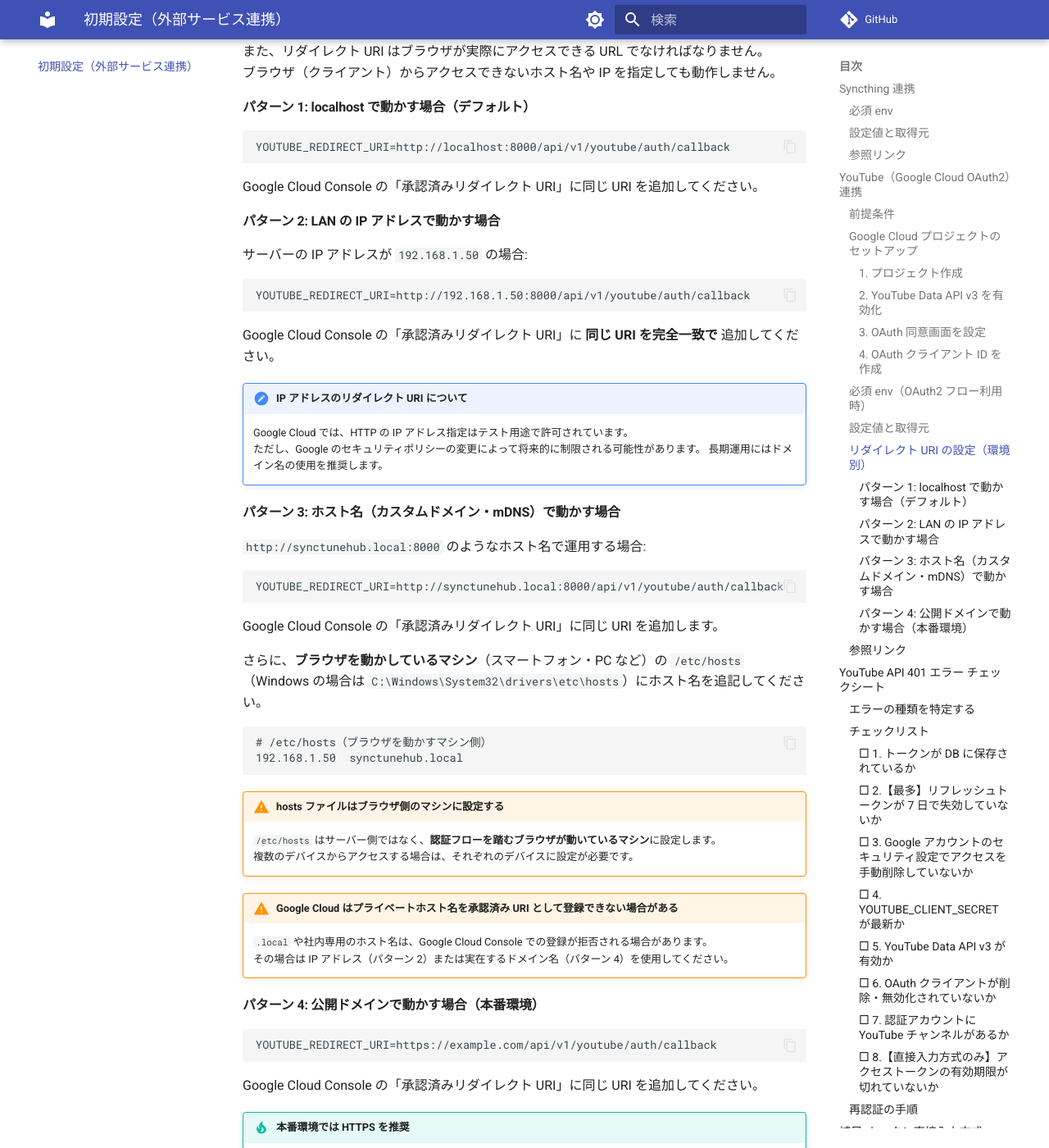
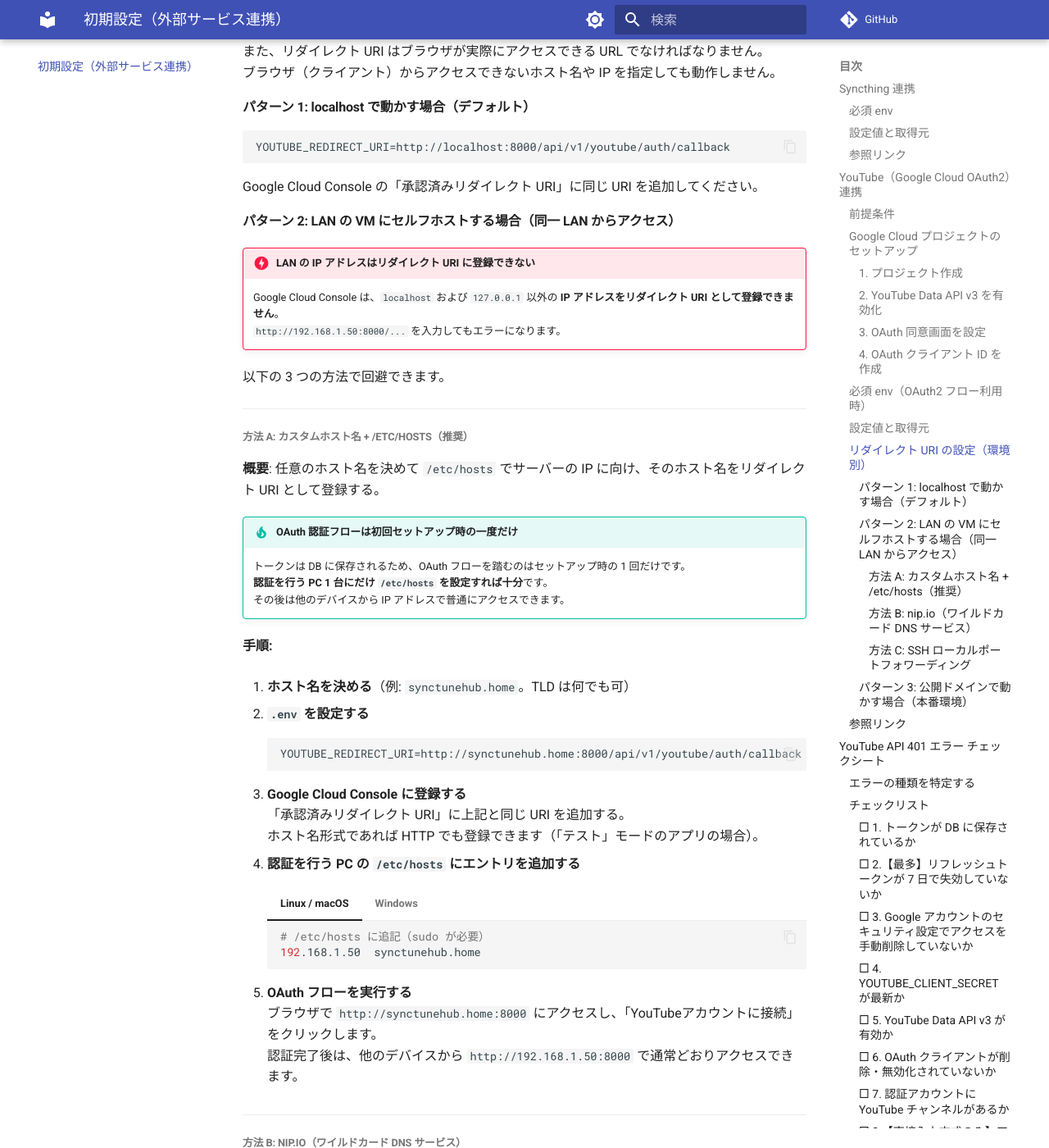
Before and after one commit to pacificbelt30/local-music-player, an MkDocs documentation site: the page built from docs/setup/external-services.md, in a window 1280 px wide and 1400 px high, scrolled down 2773 px. Shown: the whole window at 82% size. Built offline with MkDocs 1.6.1 and Material for MkDocs 9.7.7, drawn with Linux system fonts in a browser that asks for light colours; comment, search, counter and statistics services are not loaded; some of the changed text lies outside the part shown.

Commit message:
docs: LAN IP でリダイレクト URI が登録できない問題の対策を追記
Google Cloud Console は localhost/127.0.0.1 以外の IP アドレスを
リダイレクト URI として登録できないため、セルフホスト LAN 環境向けに
3 つの回避策をパターン 2 として整理した。

- 方法 A: カスタムホスト名 + /etc/hosts（推奨）
  - OAuth フローは初回 1 回のみ・設定 PC 1 台への hosts 追加で完結することを明記
  - Linux/macOS/Windows の手順をタブで分岐
- 方法 B: nip.io ワイルドカード DNS
  - /etc/hosts 不要・インターネット DNS 接続が前提であることを注記
- 方法 C: SSH ローカルポートフォワーディング
  - デフォルトの localhost 設定をそのまま使える・認証中のみ SSH 維持で完結
- 旧パターン 2（LAN IP 可という誤記）を削除し danger admonition で不可を明記
- 旧パターン 3（ホスト名）は方法 A に統合
- チェックシートの表に redirect_uri_mismatch 行を追加

https://claude.ai/code/session_01VLmywh4hEHty8mpCg36J1x

````diff
--- a/docs/setup/external-services.md
+++ b/docs/setup/external-services.md
@@ -110,47 +110,105 @@ YOUTUBE_REDIRECT_URI=http://localhost:8000/api/v1/youtube/auth/callback
 
 Google Cloud Console の「承認済みリダイレクト URI」に同じ URI を追加してください。
 
-#### パターン 2: LAN の IP アドレスで動かす場合
+#### パターン 2: LAN の VM にセルフホストする場合（同一 LAN からアクセス）
 
-サーバーの IP アドレスが `192.168.1.50` の場合:
+!!! danger "LAN の IP アドレスはリダイレクト URI に登録できない"
+    Google Cloud Console は、`localhost` および `127.0.0.1` 以外の **IP アドレスをリダイレクト URI として登録できません**。
+    `http://192.168.1.50:8000/...` を入力してもエラーになります。
+
+以下の 3 つの方法で回避できます。
+
+---
+
+##### 方法 A: カスタムホスト名 + /etc/hosts（推奨）
+
+**概要**: 任意のホスト名を決めて `/etc/hosts` でサーバーの IP に向け、そのホスト名をリダイレクト URI として登録する。
+
+!!! tip "OAuth 認証フローは初回セットアップ時の一度だけ"
+    トークンは DB に保存されるため、OAuth フローを踏むのはセットアップ時の 1 回だけです。
+    **認証を行う PC 1 台にだけ `/etc/hosts` を設定すれば十分**です。
+    その後は他のデバイスから IP アドレスで普通にアクセスできます。
+
+**手順:**
+
+1. **ホスト名を決める**（例: `synctunehub.home`。TLD は何でも可）
+
+2. **`.env` を設定する**
+
+    ```dotenv
+    YOUTUBE_REDIRECT_URI=http://synctunehub.home:8000/api/v1/youtube/auth/callback
+    ```
+
+3. **Google Cloud Console に登録する**
+    「承認済みリダイレクト URI」に上記と同じ URI を追加する。
+    ホスト名形式であれば HTTP でも登録できます（「テスト」モードのアプリの場合）。
+
+4. **認証を行う PC の `/etc/hosts` にエントリを追加する**
+
+    === "Linux / macOS"
+
+        ```bash
+        # /etc/hosts に追記（sudo が必要）
+        192.168.1.50  synctunehub.home
+        ```
+
+    === "Windows"
+
+        `C:\Windows\System32\drivers\etc\hosts` をメモ帳（管理者権限）で開き、以下を追記します。
+
+        ```
+        192.168.1.50  synctunehub.home
+        ```
+
+5. **OAuth フローを実行する**
+    ブラウザで `http://synctunehub.home:8000` にアクセスし、「YouTubeアカウントに接続」をクリックします。
+    認証完了後は、他のデバイスから `http://192.168.1.50:8000` で通常どおりアクセスできます。
+
+---
+
+##### 方法 B: nip.io（ワイルドカード DNS サービス）
+
+**概要**: `nip.io` という公開 DNS サービスを使う。`<IP>.nip.io` 形式のドメイン名が自動的にその IP に解決されるため、`/etc/hosts` の設定が不要。
 
 ```dotenv
-YOUTUBE_REDIRECT_URI=http://192.168.1.50:8000/api/v1/youtube/auth/callback
+# 192.168.1.50 の場合
+YOUTUBE_REDIRECT_URI=http://192.168.1.50.nip.io:8000/api/v1/youtube/auth/callback
 ```
 
-Google Cloud Console の「承認済みリダイレクト URI」に **同じ URI を完全一致で** 追加してください。
+Google Cloud Console の「承認済みリダイレクト URI」に上記 URI を追加します。
 
-!!! note "IP アドレスのリダイレクト URI について"
-    Google Cloud では、HTTP の IP アドレス指定はテスト用途で許可されています。
-    ただし、Google のセキュリティポリシーの変更によって将来的に制限される可能性があります。
-    長期運用にはドメイン名の使用を推奨します。
+!!! note "nip.io の要件"
+    - DNS 解決にインターネット接続が必要です（LAN 内のみのエアギャップ環境では使用不可）
+    - 認証フロー時に `http://192.168.1.50.nip.io:8000` にブラウザでアクセスする必要があります
+      （Google がブラウザをリダイレクトするため、名前解決できないと認証が完了しません）
 
-#### パターン 3: ホスト名（カスタムドメイン・mDNS）で動かす場合
+---
 
-`http://synctunehub.local:8000` のようなホスト名で運用する場合:
+##### 方法 C: SSH ローカルポートフォワーディング
+
+**概要**: SSH でサーバーのポートを手元の `localhost` に転送し、`localhost` 宛てのリダイレクト URI（デフォルト設定）をそのまま使う。**Google Cloud の設定変更は不要**。
+
+```bash
+# 認証フローを踏む前に実行し、セッションを維持する
+ssh -N -L 8000:localhost:8000 user@192.168.1.50
+```
+
+`.env` はデフォルトのまま使えます。
 
 ```dotenv
-YOUTUBE_REDIRECT_URI=http://synctunehub.local:8000/api/v1/youtube/auth/callback
+YOUTUBE_REDIRECT_URI=http://localhost:8000/api/v1/youtube/auth/callback
 ```
 
-Google Cloud Console の「承認済みリダイレクト URI」に同じ URI を追加します。
+ブラウザで `http://localhost:8000` を開いて OAuth フローを実行します。
+認証完了後は SSH セッションを切断し、以後は IP アドレスで通常どおりアクセスできます。
 
-さらに、**ブラウザを動かしているマシン**（スマートフォン・PC など）の `/etc/hosts`（Windows の場合は `C:\Windows\System32\drivers\etc\hosts`）にホスト名を追記してください。
+!!! note "SSH が必要な場面"
+    ポートフォワーディングは **OAuth フロー実行中だけ** 維持すれば十分です。
+    認証後のトークンは DB に保存されているため、SSH は不要になります。
 
-```
-# /etc/hosts（ブラウザを動かすマシン側）
-192.168.1.50  synctunehub.local
-```
+---
 
-!!! warning "hosts ファイルはブラウザ側のマシンに設定する"
-    `/etc/hosts` はサーバー側ではなく、**認証フローを踏むブラウザが動いているマシン**に設定します。
-    複数のデバイスからアクセスする場合は、それぞれのデバイスに設定が必要です。
-
-!!! warning "Google Cloud はプライベートホスト名を承認済み URI として登録できない場合がある"
-    `.local` や社内専用のホスト名は、Google Cloud Console での登録が拒否される場合があります。
-    その場合は IP アドレス（パターン 2）または実在するドメイン名（パターン 4）を使用してください。
-
-#### パターン 4: 公開ドメインで動かす場合（本番環境）
+#### パターン 3: 公開ドメインで動かす場合（本番環境）
 
 ```dotenv
 YOUTUBE_REDIRECT_URI=https://example.com/api/v1/youtube/auth/callback
@@ -158,8 +216,8 @@ YOUTUBE_REDIRECT_URI=https://example.com/api/v1/youtube/auth/callback
 
 Google Cloud Console の「承認済みリダイレクト URI」に同じ URI を追加してください。
 
-!!! tip "本番環境では HTTPS を推奨"
-    外部からアクセス可能なサーバーで運用する場合、Google は HTTPS のリダイレクト URI を推奨しています。
+!!! tip "本番環境では HTTPS が必須"
+    外部からアクセス可能なサーバーで運用する場合、Google は HTTPS の URI のみを承認します。
 
 ---
 
@@ -170,8 +228,6 @@ Google Cloud Console の「承認済みリダイレクト URI」に同じ URI
 - OAuth 同意画面の設定: <https://support.google.com/cloud/answer/10311615>
 - OAuth クライアント ID の作成: <https://support.google.com/cloud/answer/6158849>
 - YouTube チャンネルの作成: <https://support.google.com/youtube/answer/1646861>
-
----
 
 ---
 
@@ -187,6 +243,7 @@ Google Cloud Console の「承認済みリダイレクト URI」に同じ URI
 | `502 YouTube API error: … 401 …` | トークンはあるが Google API に拒否された |
 | `502 YouTube API error: … invalid_grant …` | リフレッシュトークンが失効している |
 | プレイリスト一覧が空（エラーなし） | 認証アカウントに YouTube チャンネルがない |
+| 認証フロー自体が開始できない / `redirect_uri_mismatch` | リダイレクト URI の設定ミス（LAN IP を登録しようとしている場合は[パターン 2](#パターン-2-lan-の-vm-にセルフホストする場合同一-lan-からアクセス) を参照） |
 
 ---
 
````
